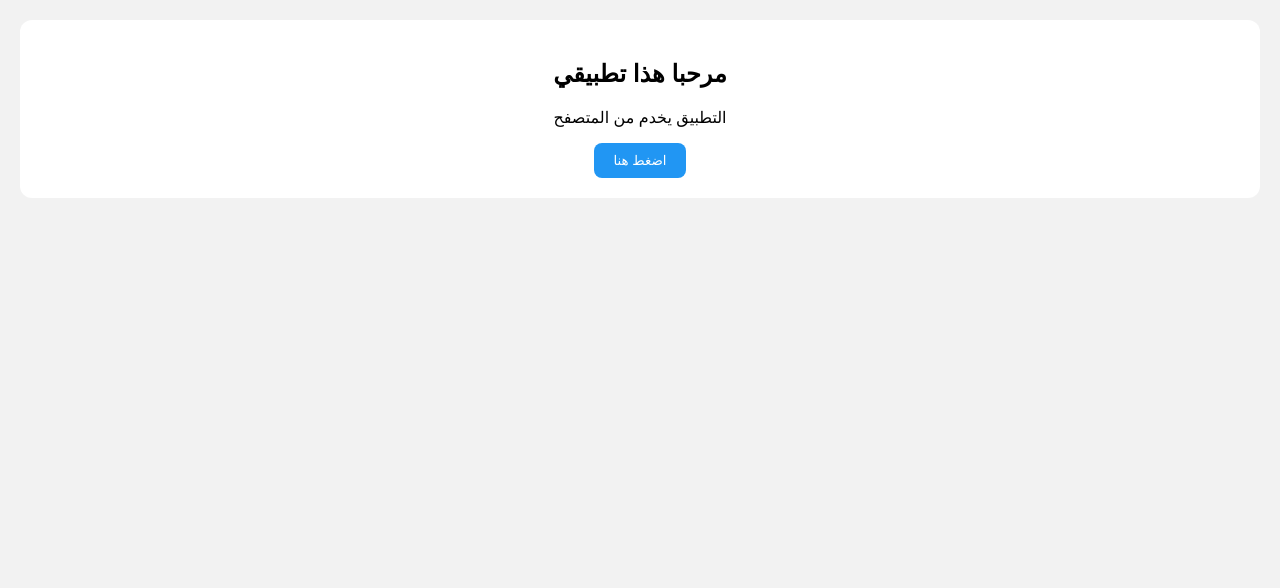
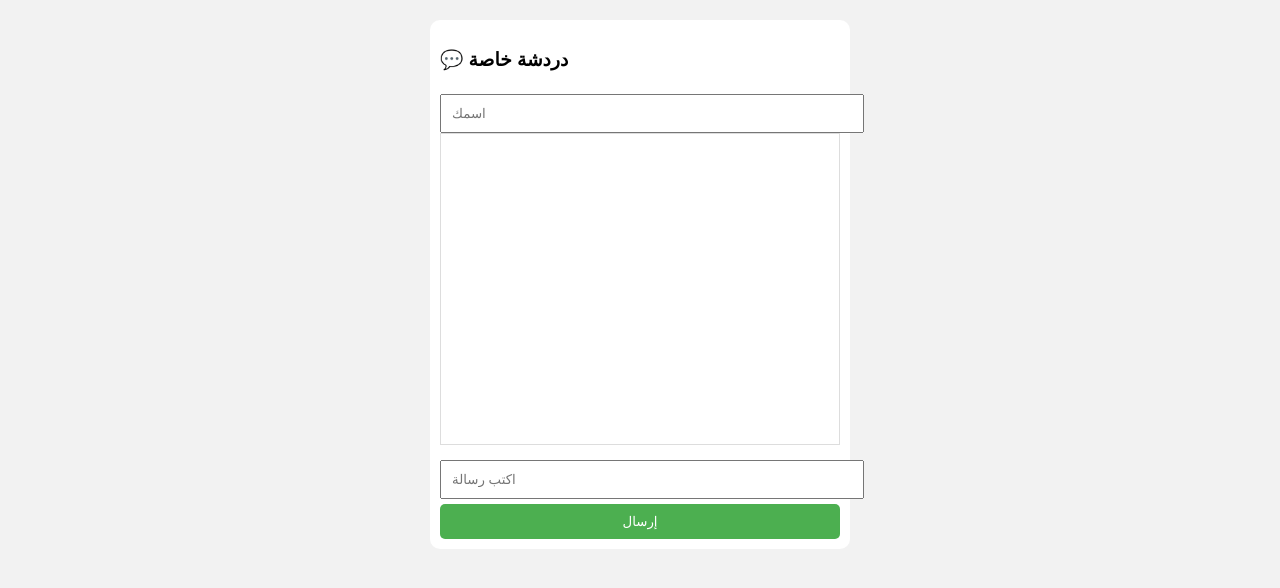
Before and after one commit to zawjk66-spec/my-app, a plain HTML site: page index.html in a window 1280 px wide. Drawn offline with Linux system fonts and the light colour scheme; no server answers.

Commit message:
Update index.html

```diff
--- a/index.html
+++ b/index.html
@@ -2,37 +2,82 @@
 <html lang="ar">
 <head>
   <meta charset="UTF-8">
-<meta name="viewport" content="width=device-width, initial-scale=1.0">
-<title>تطبيقي</title>
-
+  <title>دردشة خاصة</title>
+  <meta name="viewport" content="width=device-width, initial-scale=1">
   <style>
-body{
+    body {
       font-family: Arial;
-  background:#f2f2f2;
-  margin:0;
-  padding:20px;
+      background: #f2f2f2;
+      margin: 0;
+      padding: 0;
     }
-.card{
-  background:white;
-  padding:20px;
-  border-radius:12px;
-  text-align:center;
+    .chat {
+      max-width: 400px;
+      margin: 20px auto;
+      background: white;
+      border-radius: 10px;
+      padding: 10px;
     }
-button{
-  padding:10px 20px;
-  background:#2196f3;
-  color:white;
-  border:none;
-  border-radius:8px;
+    #messages {
+      height: 300px;
+      overflow-y: auto;
+      border: 1px solid #ddd;
+      padding: 5px;
+      margin-bottom: 10px;
+    }
+    input, button {
+      width: 100%;
+      padding: 10px;
+      margin-top: 5px;
+    }
+    button {
+      background: #4CAF50;
+      color: white;
+      border: none;
+      border-radius: 5px;
     }
   </style>
 </head>
+<body>
 
-<body>
-<div class="card">
-<h2>مرحبا هذا تطبيقي</h2>
-<p>التطبيق يخدم من المتصفح</p>
-<button onclick="alert('خدام 👍')">اضغط هنا</button>
+<div class="chat">
+  <h3>💬 دردشة خاصة</h3>
+  <input id="name" placeholder="اسمك">
+  <div id="messages"></div>
+  <input id="msg" placeholder="اكتب رسالة">
+  <button onclick="send()">إرسال</button>
 </div>
+
+<script src="https://www.gstatic.com/firebasejs/8.10.0/firebase-app.js"></script>
+<script src="https://www.gstatic.com/firebasejs/8.10.0/firebase-database.js"></script>
+
+<script>
+  var firebaseConfig = {
+    apiKey: "AIzaSyExample",
+    authDomain: "example.firebaseapp.com",
+    databaseURL: "https://example.firebaseio.com",
+    projectId: "example",
+  };
+  firebase.initializeApp(firebaseConfig);
+
+  var db = firebase.database().ref("chat");
+
+  function send() {
+    var name = document.getElementById("name").value;
+    var msg = document.getElementById("msg").value;
+    if(name && msg){
+      db.push({name, msg});
+      document.getElementById("msg").value = "";
+    }
+  }
+
+  db.on("child_added", function(data){
+    var m = data.val();
+    var div = document.createElement("div");
+    div.textContent = m.name + ": " + m.msg;
+    document.getElementById("messages").appendChild(div);
+  });
+</script>
+
 </body>
 </html>
```
Lines whose indentation alone changed are shown as unchanged.
